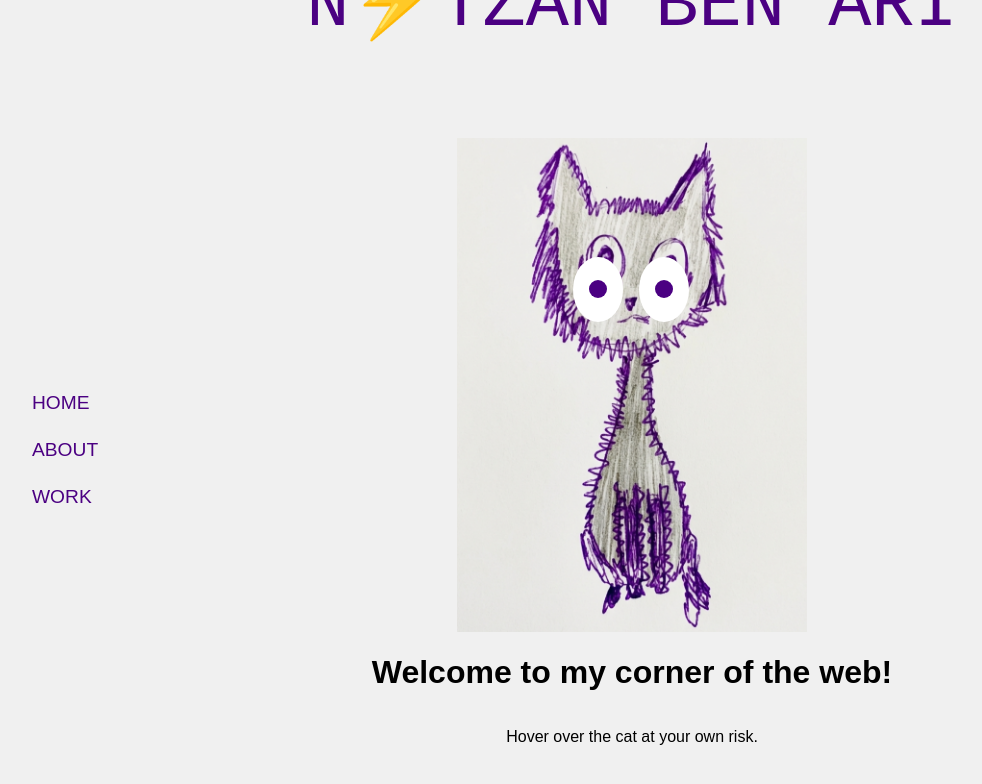
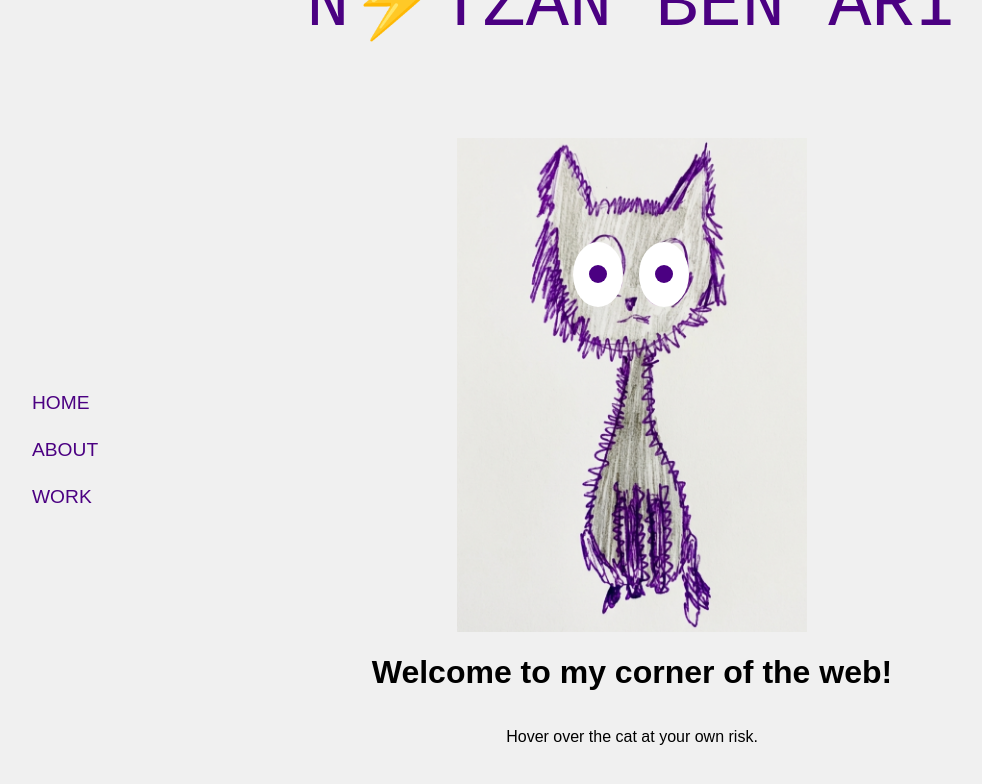
Before and after one commit to nben6405/nben6405.github.io, a Jekyll site: the page built from index.html, in a window 1280 px wide. Shown: the top 784 px of the page, without its empty margins (8-990 px from the left). Built offline with Jekyll 4.4.1, drawn with Linux system fonts in a browser that asks for light colours; some web fonts are replaced.

Commit message:
Update style.css

```diff
--- a/assets/css/style.css
+++ b/assets/css/style.css
@@ -38,7 +38,7 @@
   height: 65px;
   background: white;
   border-radius: 50%;
-  top: 24%;
+  top: 21%;
 }
 .left-eye { left: 33%; }
 .right-eye { left: 52%; }
@@ -121,7 +121,7 @@
 /* The Zigzag Bolt */
 .lightning {
   position: absolute;
-  top: 24%;
+  top: 21%;
   right: 50%; /* Starts from the cat's eye area */
   width: 0;   /* Grows via JS */
   height: 60px;
```
